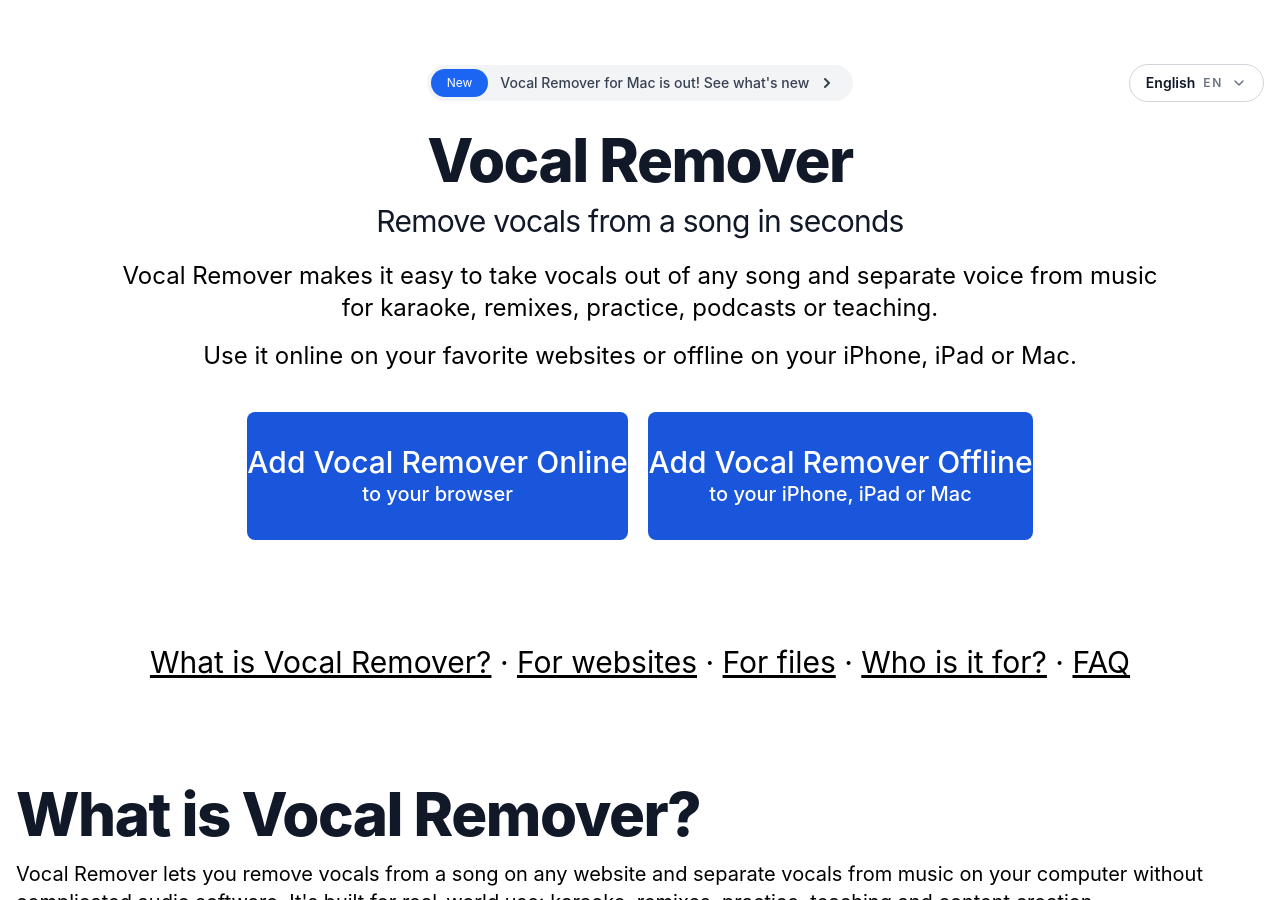
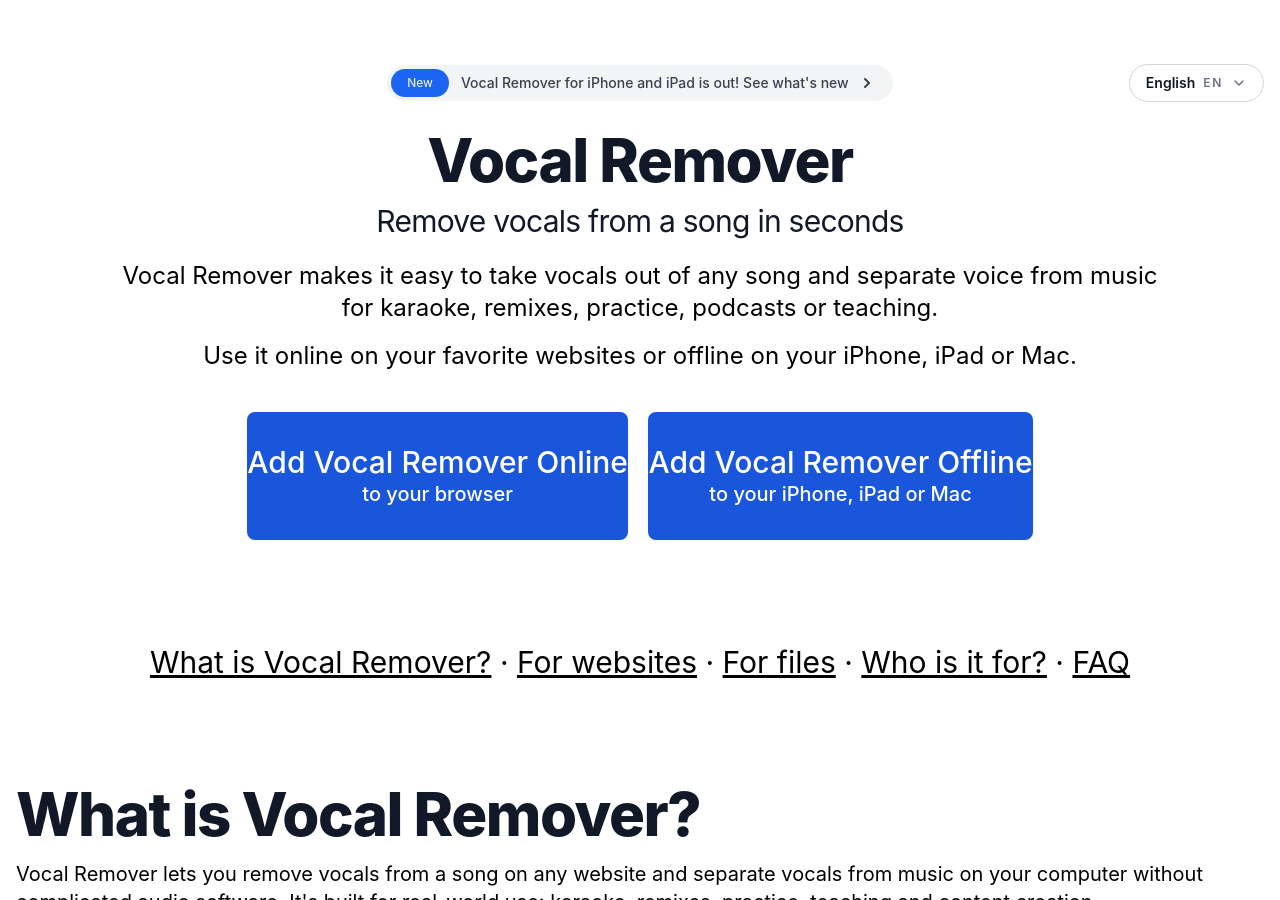
Before and after one commit to vocal-remover/vocal-remover.github.io, a Jekyll site: the page built from index.html, in a window 1280 px wide and 900 px high. Built offline with Jekyll 4.4.1, drawn with Linux system fonts in a browser that asks for light colours; nearby versions of some CDN libraries.

Commit message:
Update iPhone and iPad release badge copy

```diff
--- a/_data/locales/en.yml
+++ b/_data/locales/en.yml
@@ -15,7 +15,7 @@
   og_description: "Remove vocals from a song on any website and separate vocals from music for practice, karaoke or production. Available as a browser extension and iPhone, iPad or Mac app."
 hero:
   badge_label: New
-  badge_text: Vocal Remover for Mac is out! See what's new
+  badge_text: Vocal Remover for iPhone and iPad is out! See what's new
   title: Vocal Remover
   subtitle: Remove vocals from a song in seconds
   description_line_1: Vocal Remover makes it easy to take vocals out of any song and separate voice from music
--- a/_data/locales/ru.yml
+++ b/_data/locales/ru.yml
@@ -15,7 +15,7 @@
   og_description: "Убирайте вокал из песни на любом сайте и разделяйте голос и музыку для караоке, репетиций и продакшена. Доступно как расширение для браузера и приложение для iPhone, iPad и Mac."
 hero:
   badge_label: Новое
-  badge_text: Vocal Remover для Mac уже вышел. Посмотрите, что нового
+  badge_text: Vocal Remover для iPhone и iPad уже вышел. Посмотрите, что нового
   title: Vocal Remover
   subtitle: Убрать вокал из песни за секунды
   description_line_1: Vocal Remover помогает быстро убрать вокал из песни и отделить голос от музыки
```
